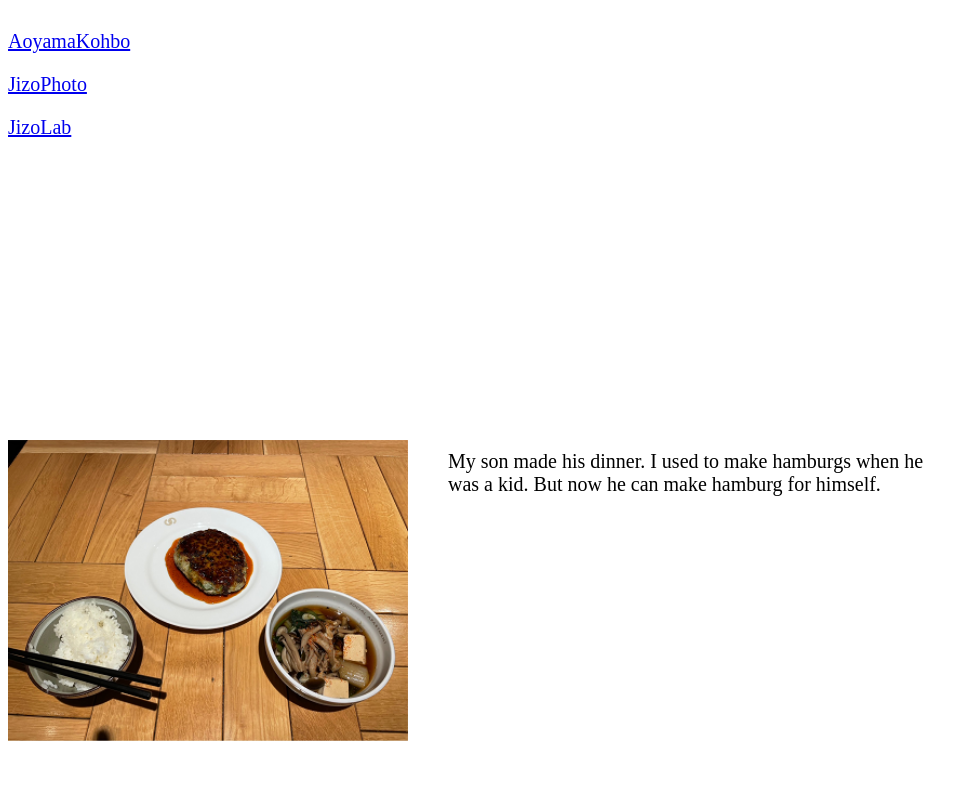
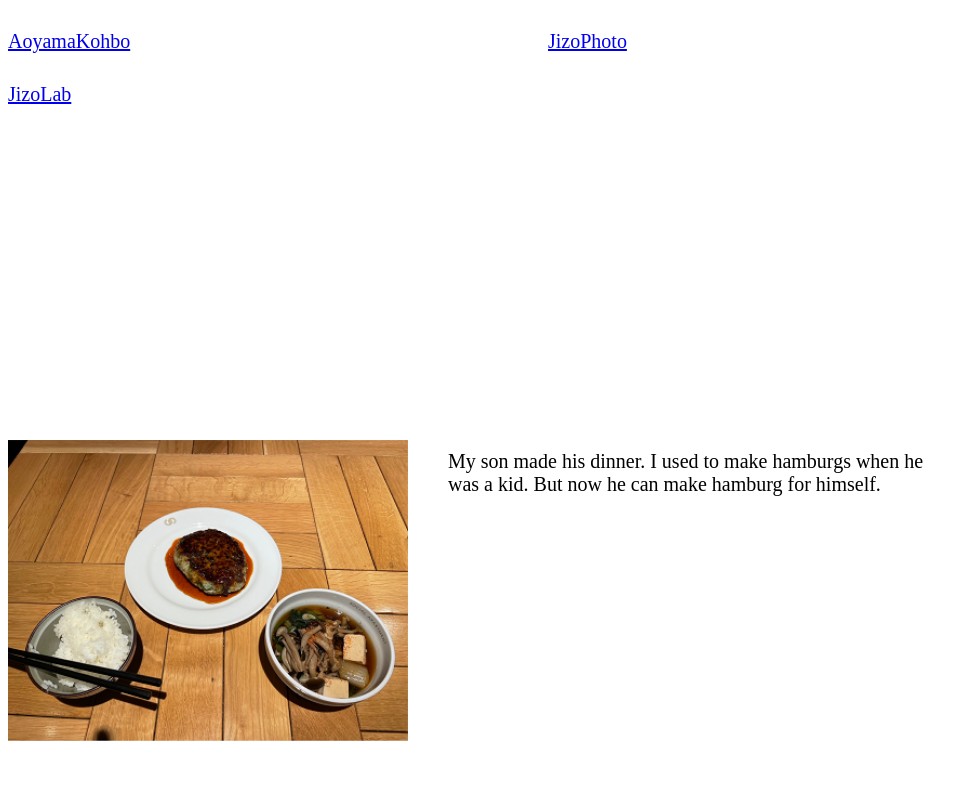
Before and after one commit to AoyamaKohbo/JizoMemory, a plain HTML site: page index.html in a window 1280 px wide. Shown: the top 800 px of the page, without its empty margins (0-978 px from the left). Drawn offline with Linux system fonts and the light colour scheme.

Commit message:
Update index.html

```diff
--- a/index.html
+++ b/index.html
@@ -9,7 +9,13 @@
     <div class="contents">
       <div class="contents-item">
         <p><a href="https://aoyamakohbo.github.io/AoyamaKohbo/">AoyamaKohbo</a></p>
+      </div>
+
+      <div class="contents-item">
         <p><a href="https://aoyamakohbo.github.io/JizoLife/">JizoPhoto</a></p>
+      </div>
+
+      <div class="contents-item">
         <p><a href="https://aoyamakohbo.github.io/JizoLab/">JizoLab</a></p>
       </div>
     </div>
```
